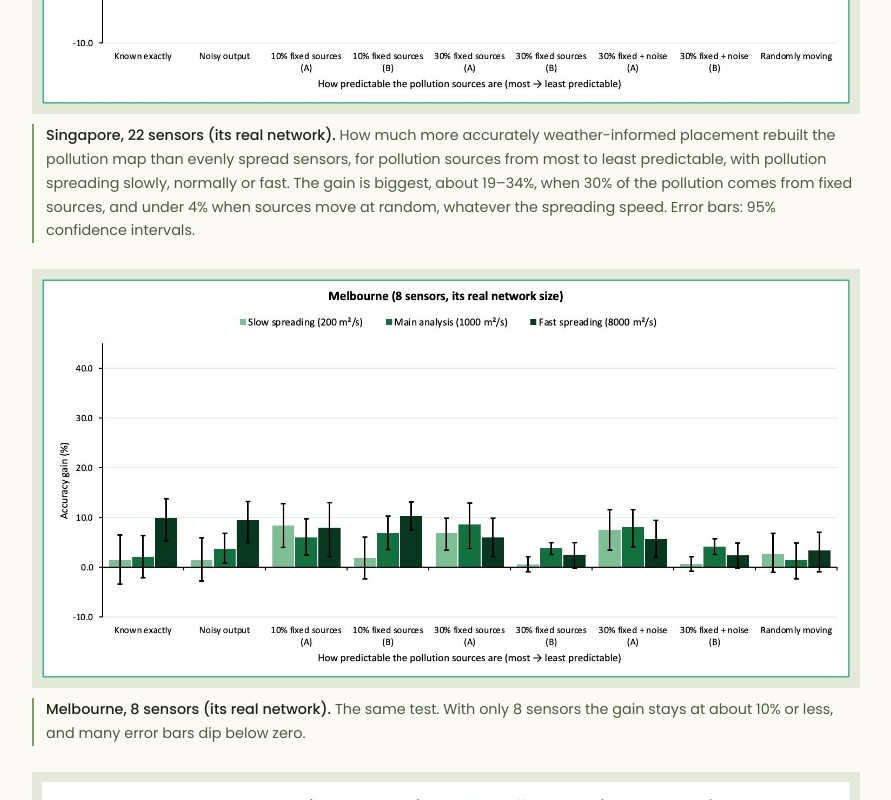
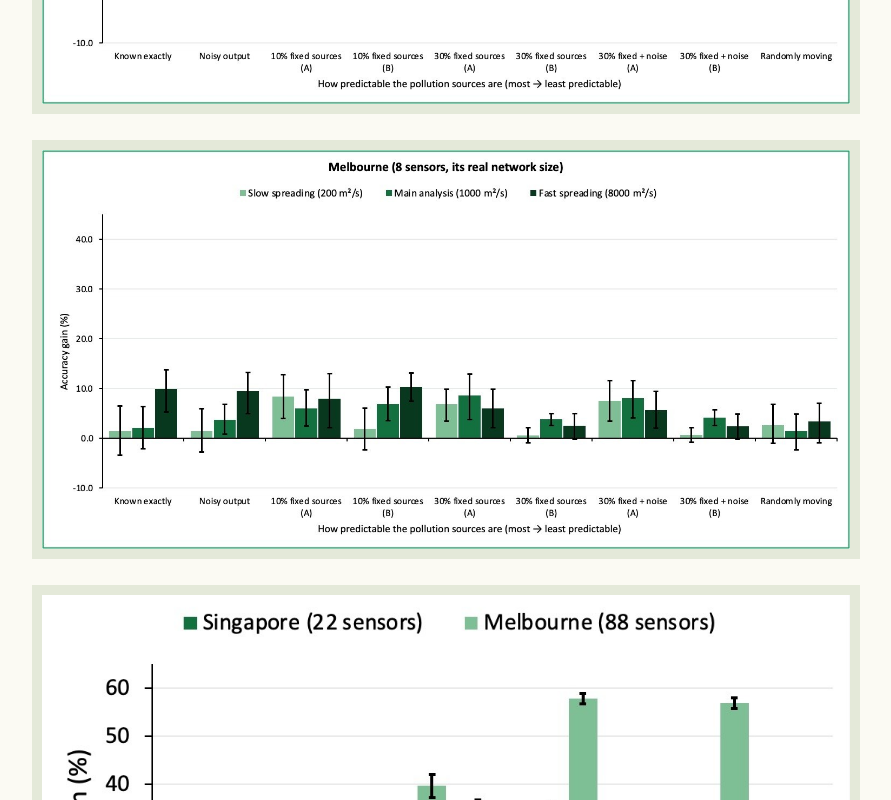
Before and after one commit to seara1129/issf-2026-jmss-nus, a plain HTML site: page index.html in a window 1280 px wide. Shown: the part 5580-6380 px from the top of the page, without its empty margins (194-1085 px from the left). Drawn offline with Linux system fonts and the light colour scheme.

Commit message:
Remove the captions from the NUS graphs for now
Co-Authored-By: Claude Opus 5.5 <noreply@anthropic.com>

```diff
--- a/index.html
+++ b/index.html
@@ -135,22 +135,12 @@
   <h4>Sensors · NUS High School</h4>
   <figure>
     <div class="pic"><img src="assets/img/nus_gain_singapore.jpg" alt="Bar chart: accuracy gain of weather-informed sensor placement in Singapore with 22 sensors, for nine kinds of pollution source and three spreading speeds." loading="lazy"></div>
-    <figcaption><b>Singapore, 22 sensors (its real network).</b> How much more accurately weather-informed placement
-      rebuilt the pollution map than evenly spread sensors, for pollution sources from most to least predictable, with
-      pollution spreading slowly, normally or fast. The gain is biggest, about 19–34%, when 30% of the pollution comes
-      from fixed sources, and under 4% when sources move at random, whatever the spreading speed. Error bars: 95%
-      confidence intervals.</figcaption>
   </figure>
   <figure>
     <div class="pic"><img src="assets/img/nus_gain_melbourne.jpg" alt="Bar chart: accuracy gain of weather-informed sensor placement in Melbourne with 8 sensors, for nine kinds of pollution source and three spreading speeds." loading="lazy"></div>
-    <figcaption><b>Melbourne, 8 sensors (its real network).</b> The same test. With only 8 sensors the gain stays at about
-      10% or less, and many error bars dip below zero.</figcaption>
   </figure>
   <figure>
     <div class="pic"><img src="assets/img/nus_gain_same_density.jpg" alt="Bar chart comparing the accuracy gain for Singapore with 22 sensors and Melbourne with 88 sensors across nine kinds of pollution source." loading="lazy"></div>
-    <figcaption><b>Same sensor density.</b> Singapore's 22 sensors against 88 in Melbourne, the same number per km² (main
-      analysis). A and B are two random sets of source locations. With 30% fixed sources Singapore gains 28–34% in both
-      sets, while Melbourne gains 40–58% in set B but only 11–13% in set A.</figcaption>
   </figure>
 </section>
 
```
